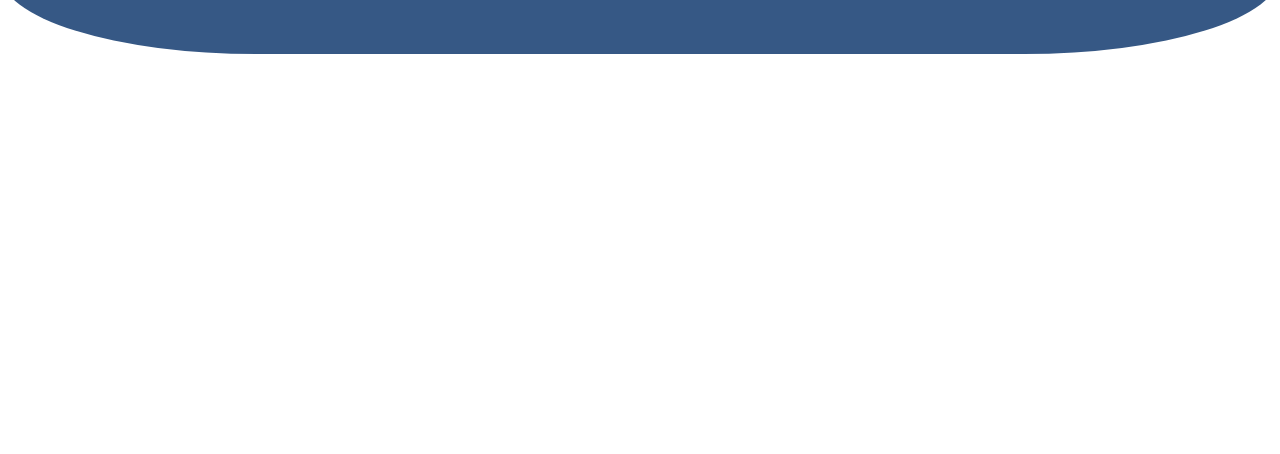
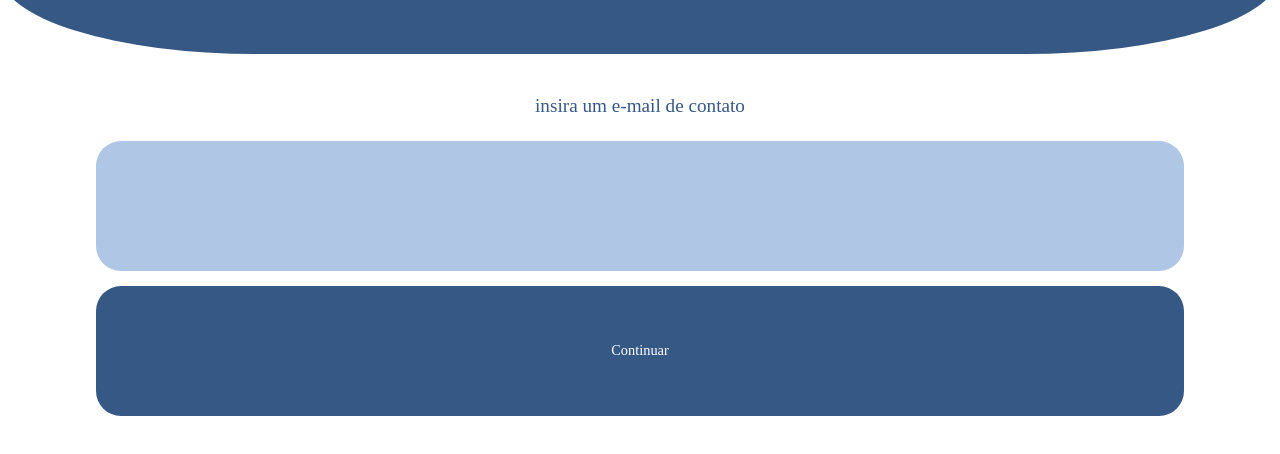
Before and after one commit to gigioo-00/testefronticonic, a plain HTML site: page index.html in a window 1280 px wide. Shown: the part 346-800 px from the top of the page. Drawn offline with nearby package versions, Linux system fonts and the light colour scheme; a web font is replaced by a local one.

Commit message:
Arrumando o campo de e-mail

```diff
--- a/index.html
+++ b/index.html
@@ -37,8 +37,8 @@
         <div class="textinho2">insira um e-mail de contato</div>
 
 <form class="formulario-container">
-        <input type="email" id="email" class="campo-email" placeholder="seu-email@gmail.com" required>
-        <button type="submit" class="botao-enviar">Enviar</button>
+        <input type="email" id="email" class="campo-email" >
+        <button type="submit" class="botao-enviar">Continuar</button>
     </form>
 
 
--- a/style.css
+++ b/style.css
@@ -11,8 +11,6 @@ body {
   z-index: 1;
 }
 
-
-
 .tela-dividida {
   display: grid;
   grid-template-rows: 1fr 1fr;
@@ -21,10 +19,12 @@ body {
   z-index: 1;
 }
 
+/* 1. CORREÇÃO AQUI: Mudamos a altura para não ocupar a tela inteira */
 .infos-tela-de-cima {
   position: absolute;
+  top: 0;
   width: 100vw;
-  height: 100vh;
+  height: 50vh; /* Ocupa apenas a metade superior */
   z-index: 2;
   display: flex;
   flex-direction: column;
@@ -38,7 +38,6 @@ body {
   padding-left: 5%;
   color: #ffffff;
   font-size: 150%;
-
 }
 
 .FeedBack {
@@ -47,9 +46,9 @@ body {
   align-items: center;
   gap: 15px;
   color: #ffffff;
-  font-size: 130%;
   font-family: "MuseoModerno";
   font-weight: normal;
+  font-size: 130%;
 }
 
 .BemVindo {
@@ -76,6 +75,7 @@ body {
   font-weight: normal;
 }
 
+/* 2. CORREÇÃO AQUI: Removido o padding-top exagderado que empurrava o layout */
 .textinho2 {
   display: flex;
   flex-direction: row;
@@ -84,19 +84,20 @@ body {
   font-family: "MuseoModerno";
   font-size: 120%;
   font-weight: normal;
-  padding-top: 100%;
-
 }
 
+/* 3. CORREÇÃO AQUI: Posicionamos na metade de baixo e adicionamos z-index maior */
 .infos-tela-de-baixo {
   position: absolute;
-  width: 100% ;
-  height: 100%;
+  top: 50vh; /* Inicia na metade da tela */
+  width: 100%;
+  height: 50vh;
+  z-index: 3; /* Fica por cima para permitir a digitação */
   display: flex;
   flex-direction: column;
   align-items: center;
-  gap: 45px;
-
+  justify-content: center; /* Centraliza o conteúdo da metade inferior */
+  gap: 20px;
 }
 
 .input {
@@ -104,12 +105,11 @@ body {
   align-items: center;
 }
 
-
 .formulario-container {
   display: flex;
   flex-direction: column;
   width: 85%;
-  gap: 30px;
+  gap: 15px;
   font-family: "MuseoModerno";
   font-weight: normal;
 }
@@ -117,6 +117,7 @@ body {
 .campo-email {
   background-color: #608EC9;
   border: none;
+  opacity: 0.5;
   padding: 5%;
   border-radius: 25px;
   font-size: 90%;
```
